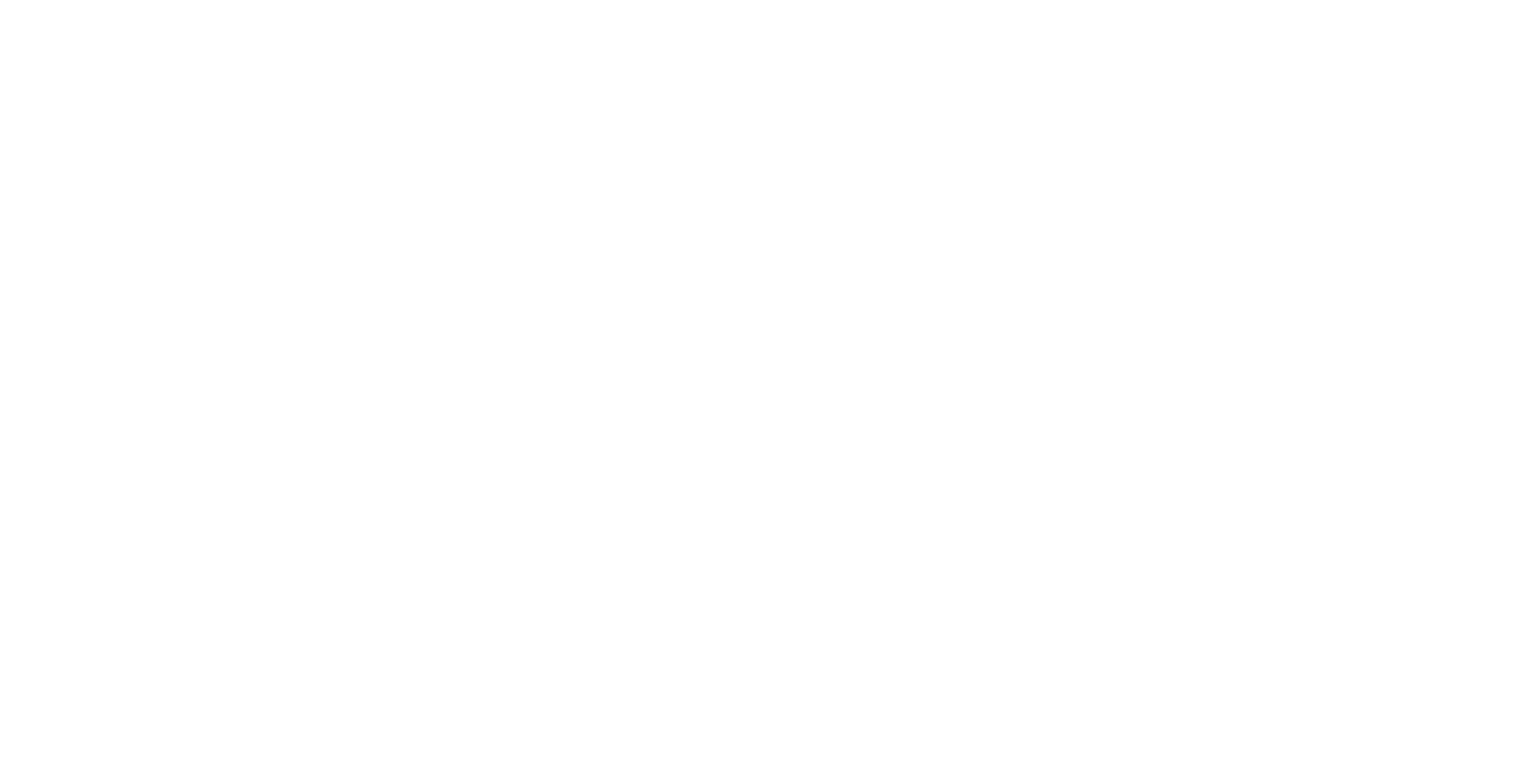
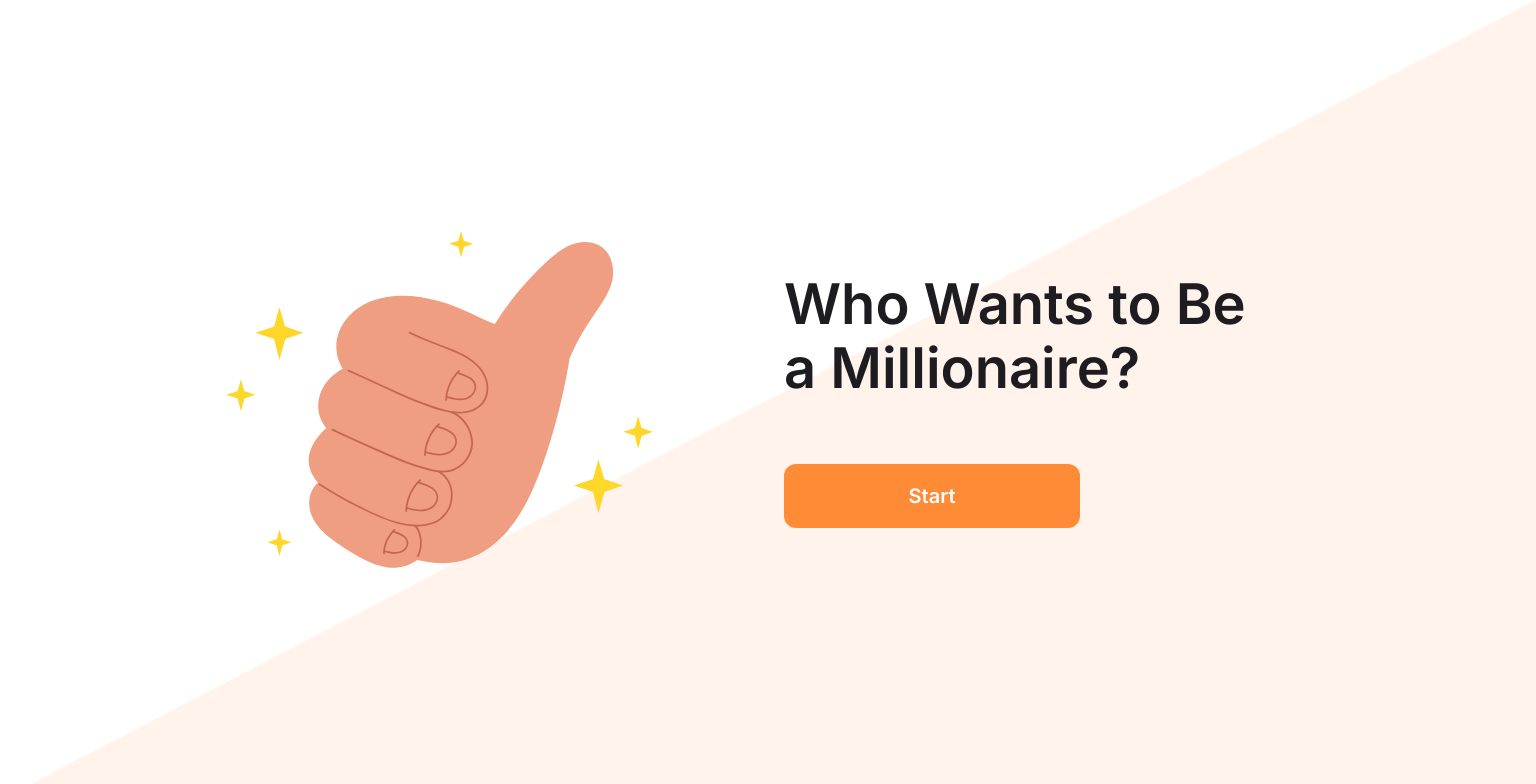
Before and after one commit to vverzun/wwtbam, a React (Vite) app: page / in a window 1536 px wide. Shown: the top 784 px of the page. Built offline with nearby package versions, Linux system fonts and the light colour scheme.

Commit message:
feat: add Start page

```diff
--- a/src/App.tsx
+++ b/src/App.tsx
@@ -1,8 +1,23 @@
+import { Provider } from 'react-redux';
+import { PersistGate } from 'redux-persist/integration/react';
+import { useTSelector } from '@hooks';
+import { Start } from '@pages';
+import { persistor, quizSelector, store } from '@store';
 import './App.style.css';
 
 function App() {
+  const status = useTSelector(quizSelector.selectStatus);
+
   return (
-    <div />
+    <Provider store={store}>
+      <PersistGate persistor={persistor}>
+        {{
+          'not-started': <Start />,
+          'in-progress': <div />,
+          finished: <div />,
+        }[status]}
+      </PersistGate>
+    </Provider>
   );
 }
 
--- /dev/null
+++ b/src/pages/Start/Start.style.module.css
@@ -0,0 +1,74 @@
+.container {
+  display: flex;
+  flex: 1;
+  flex-direction: column;
+  align-items: center;
+  align-self: flex-end;
+  padding: 48px 16px;
+}
+
+.container::after {
+  content: "";
+  position: fixed;
+  top: 0px;
+  right: 0px;
+  bottom: 0px;
+  left: 0px;
+  z-index: -1;
+  border-top: 50svh solid var(--color-white-100);
+  border-right: 50svw solid var(--color-orange-5);
+  border-bottom: 50svh solid var(--color-orange-5);
+  border-left: 50svw solid var(--color-white-100);
+}
+
+.icon {
+  margin-bottom: 24px;
+}
+
+.headerText {
+  max-width: 280px;
+  margin-bottom: 102px;
+  font-size: 32px;
+  font-weight: 600;
+  text-align: center;
+  color: var(--color-black-100);
+}
+
+.buttonText {
+  font-size: 14px;
+  font-weight: 600;
+  color: var(--color-white-100);
+}
+
+@media screen and (min-width: 1440px) {
+  .container {
+    flex-direction: row;
+    align-items: center;
+    justify-content: center;
+    align-self: center;
+    padding: 0px 80px;
+  }
+
+  .icon {
+    flex: 1;
+    max-width: 624px;
+    margin-bottom: 0px;
+    margin-right: 32px;
+  }
+
+  .panel {
+    flex: 1;
+    max-width: 624px;
+  }
+
+  .headerText {
+    max-width: 470px;
+    margin-bottom: 64px;
+    font-size: 56px;
+    text-align: left;
+  }
+
+  .buttonText {
+    font-size: 20px;
+  }
+}
--- /dev/null
+++ b/src/pages/Start/Start.tsx
@@ -0,0 +1,29 @@
+import ThumbsUpIcon from '@assets/thumbs-up.svg';
+import { Button } from '@components';
+import { useTDispatch } from '@hooks';
+import { quizSlice } from '@store';
+import style from './Start.style.module.css';
+
+function Start() {
+  const dispatch = useTDispatch();
+
+  const handleStartButtonClick = () => {
+    dispatch(quizSlice.actions.startQuiz());
+  };
+
+  return (
+    <main className={style.container}>
+      <img className={style.icon} src={ThumbsUpIcon} alt="Thumbs up!" />
+      <div className={style.panel}>
+        <h1 className={style.headerText}>
+          Who Wants to Be a Millionaire?
+        </h1>
+        <Button onClick={handleStartButtonClick}>
+          <span className={style.buttonText}>Start</span>
+        </Button>
+      </div>
+    </main>
+  );
+}
+
+export default Start;
--- /dev/null
+++ b/src/pages/Start/index.ts
@@ -0,0 +1,5 @@
+// [NOTE]: For the sake of flat import structure
+//         this rule is disabled
+//
+// eslint-disable-next-line import/prefer-default-export
+export { default as Start } from './Start';
--- /dev/null
+++ b/src/pages/index.ts
@@ -0,0 +1 @@
+export * from './Start';
```
Also changed, not shown: src/assets/thumbs-up.svg (added).
